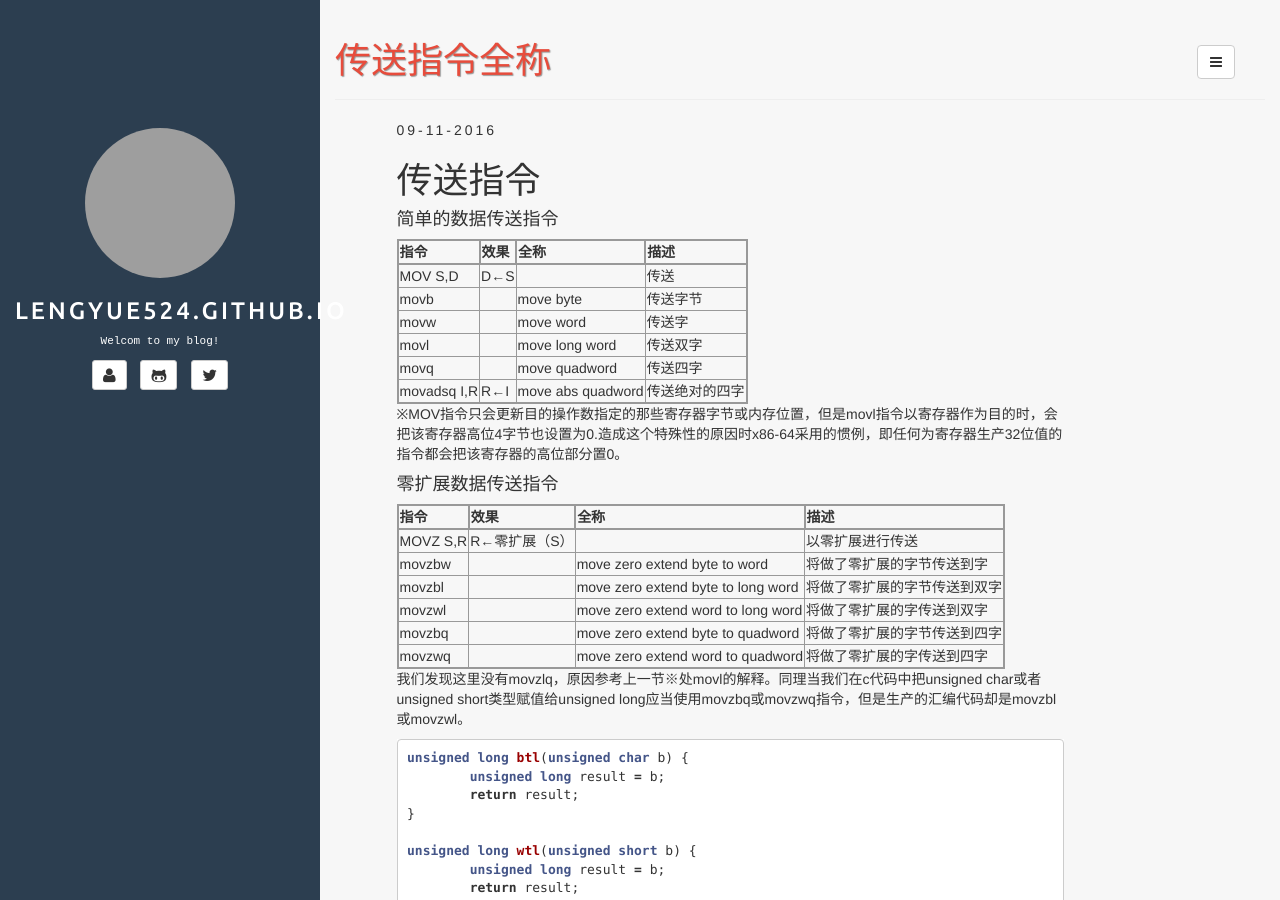
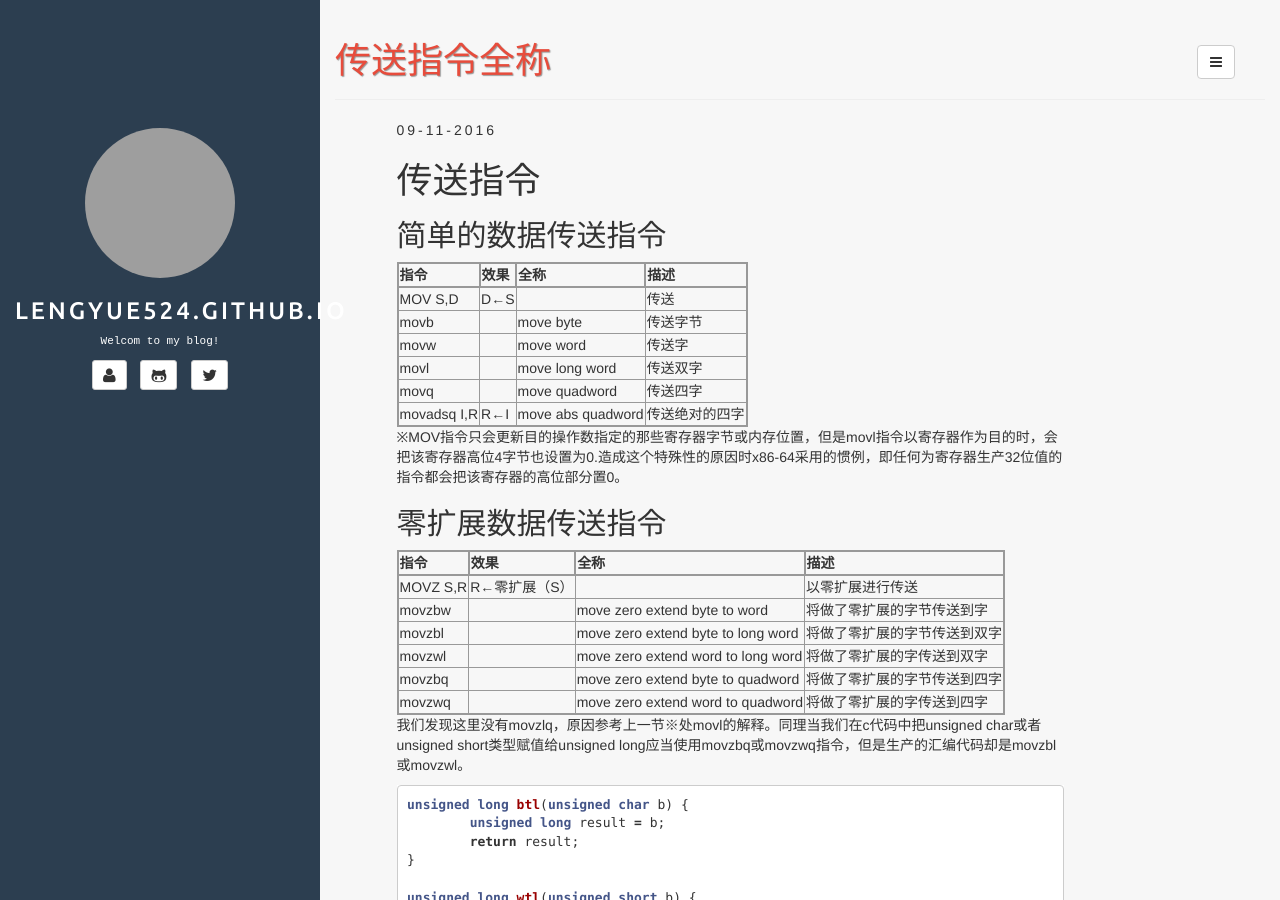
Before and after one commit to lengyue524/lengyue524.github.io, a Jekyll site: the page built from _posts/2016-09-11-传送指令全称.md, in a window 1280 px wide and 900 px high. Built offline with Jekyll 4.4.1, drawn with Linux system fonts in a browser that asks for light colours; grey boxes are pictures that could not be loaded.

````diff
--- a/_posts/2016-09-11-传送指令全称.md
+++ b/_posts/2016-09-11-传送指令全称.md
@@ -10,7 +10,7 @@ description: 传送指令英文全称，帮助辅助记忆指令功能。
 
 # 传送指令
 
-#### 简单的数据传送指令
+## 简单的数据传送指令
 
 | 指令        | 效果 | 全称              | 描述           |
 | ----------- | ---- | ----------------- | -------------- |
@@ -21,9 +21,13 @@ description: 传送指令英文全称，帮助辅助记忆指令功能。
 | movq        |      | move quadword     | 传送四字       |
 | movadsq I,R | R←I  | move abs quadword | 传送绝对的四字 |
 
+
+
 ※MOV指令只会更新目的操作数指定的那些寄存器字节或内存位置，但是movl指令以寄存器作为目的时，会把该寄存器高位4字节也设置为0.造成这个特殊性的原因时x86-64采用的惯例，即任何为寄存器生产32位值的指令都会把该寄存器的高位部分置0。
 
-#### 零扩展数据传送指令
+
+
+## 零扩展数据传送指令
 
 | 指令     | 效果          | 全称                               | 描述                         |
 | -------- | ------------- | ---------------------------------- | ---------------------------- |
@@ -33,6 +37,8 @@ description: 传送指令英文全称，帮助辅助记忆指令功能。
 | movzwl   |               | move zero extend word to long word | 将做了零扩展的字传送到双字   |
 | movzbq   |               | move zero extend byte to quadword  | 将做了零扩展的字节传送到四字 |
 | movzwq   |               | move zero extend word to quadword  | 将做了零扩展的字传送到四字   |
+
+
 
 我们发现这里没有movzlq，原因参考上一节※处movl的解释。同理当我们在c代码中把unsigned char或者unsigned short类型赋值给unsigned long应当使用movzbq或movzwq指令，但是生产的汇编代码却是movzbl或movzwl。
 
@@ -50,17 +56,15 @@ unsigned long wtl(unsigned short b) {
 
 ```assembly
 btl:
-	movzwl	%dil, %eax
-	ret
+    movzwl	%dil, %eax
+    ret
 
 wtl:
     movzwl	%di, %eax
     ret
 ```
 
-
-
-#### 符号扩展传送指令
+## 符号扩展传送指令
 
 | 指令     | 效果                  | 全称                                        | 描述                           |
 | -------- | --------------------- | ------------------------------------------- | ------------------------------ |
@@ -73,11 +77,13 @@ wtl:
 | movslq   |                       | move sign extend long word to long quadword | 将做了符号扩展的双字传送到四字 |
 | cltq     | %rax←符号扩展（%eax） | convert long word to quadword               | 把%eax符号扩展到%rax           |
 
-### 压入和弹出栈指令
+## 压入和弹出栈指令
 
 | 指令    | 效果                           | 全称          | 描述         | 解释                                                    |
 | ------- | ------------------------------ | ------------- | ------------ | ------------------------------------------------------- |
 | pushq S | R[%rsp]←R[%rsp]-8;M[R[%rsp]]←S | push quadword | 将四字压入栈 | 寄存器rsp的值-8，然后将S的值写入rsp寄存器指向的内存地址 |
 | popq D  | D←M[R[%rsp]];R[%rsp]←R[%rsp]+8 | pop quadword  | 将四字弹出栈 | 将rsp寄存之指向内存地址的值写入D，然后寄存器rsp的值+8   |
 
+
+
 程序栈在程序启动后时固定大小的，我们可以看作一个桶一样，先进的数据会在栈底，内存地址值大，栈顶的值是最低的，所以push到栈时栈指针rsp寄存器的值需要-8.
````
